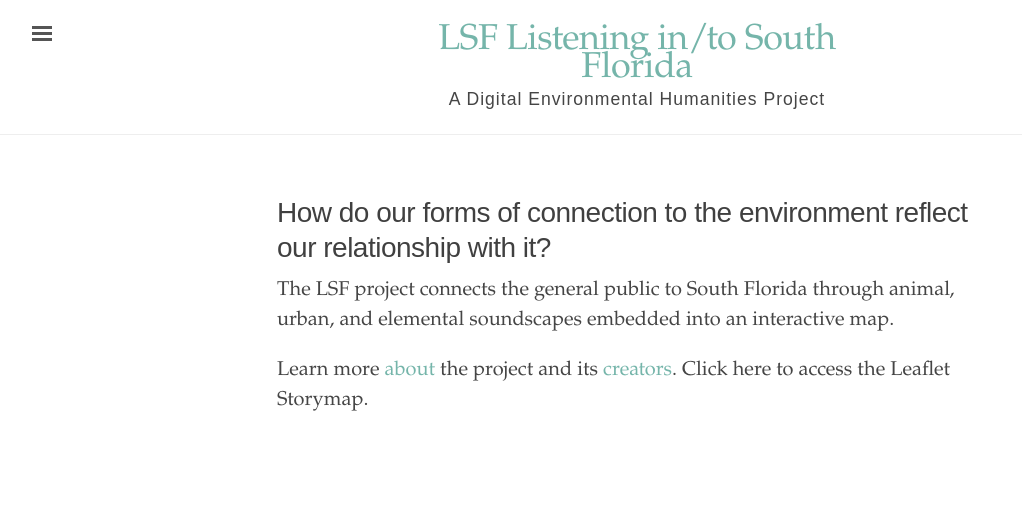
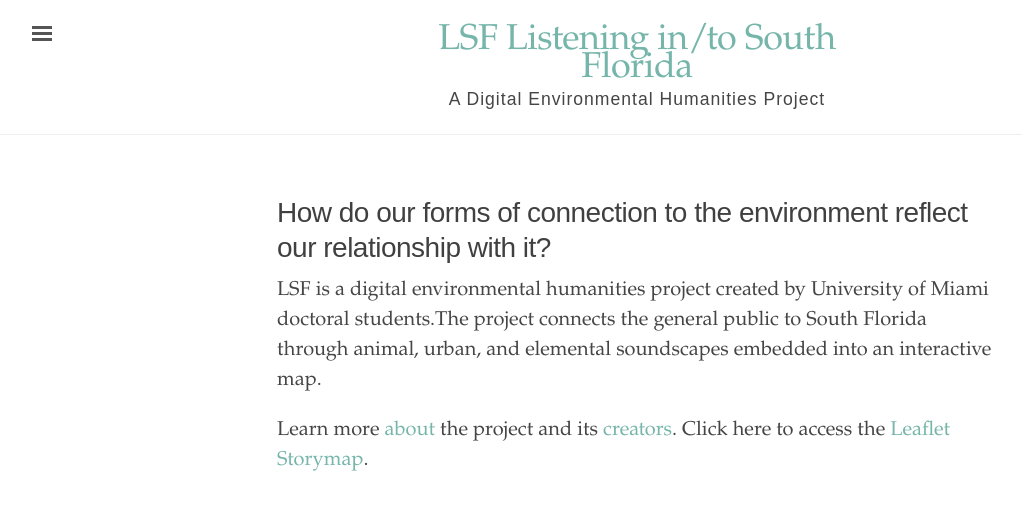
Before and after one commit to rm4-25/lsf_3, a Jekyll site: the page built from index.html, in a window 1280 px wide. Shown: the top 510 px of the page, without its empty margins (3-1025 px from the left). Built offline with Jekyll 4.4.1, drawn with Linux system fonts in a browser that asks for light colours.

Commit message:
Update index.html
Added links to webpages. Test.

```diff
--- a/index.html
+++ b/index.html
@@ -6,8 +6,8 @@
 <h1>How do our forms of connection to the environment reflect our relationship with it?</h1>
 
 <p>
-  The LSF project connects the general public to South Florida through animal, urban, and elemental soundscapes embedded into an interactive map.
+  LSF is a digital environmental humanities project created by University of Miami doctoral students.The project connects the general public to South Florida through animal, urban, and elemental soundscapes embedded into an interactive map.
 </p>
 <p>
-   Learn more <a href="About.md">about</a> the project and its <a href="LSF Team.md">creators</a>. Click here to access the Leaflet Storymap.
+   Learn more <a href="https://rm4-25.github.io/lsf_3/About/">about</a> the project and its <a href="https://rm4-25.github.io/lsf_3/LSF%20Team/">creators</a>. Click here to access the <a href="https://rm4-25.github.io/lsf_3/Leaflet%20Story%20Map/">Leaflet Storymap</a>.
 </p>
```
